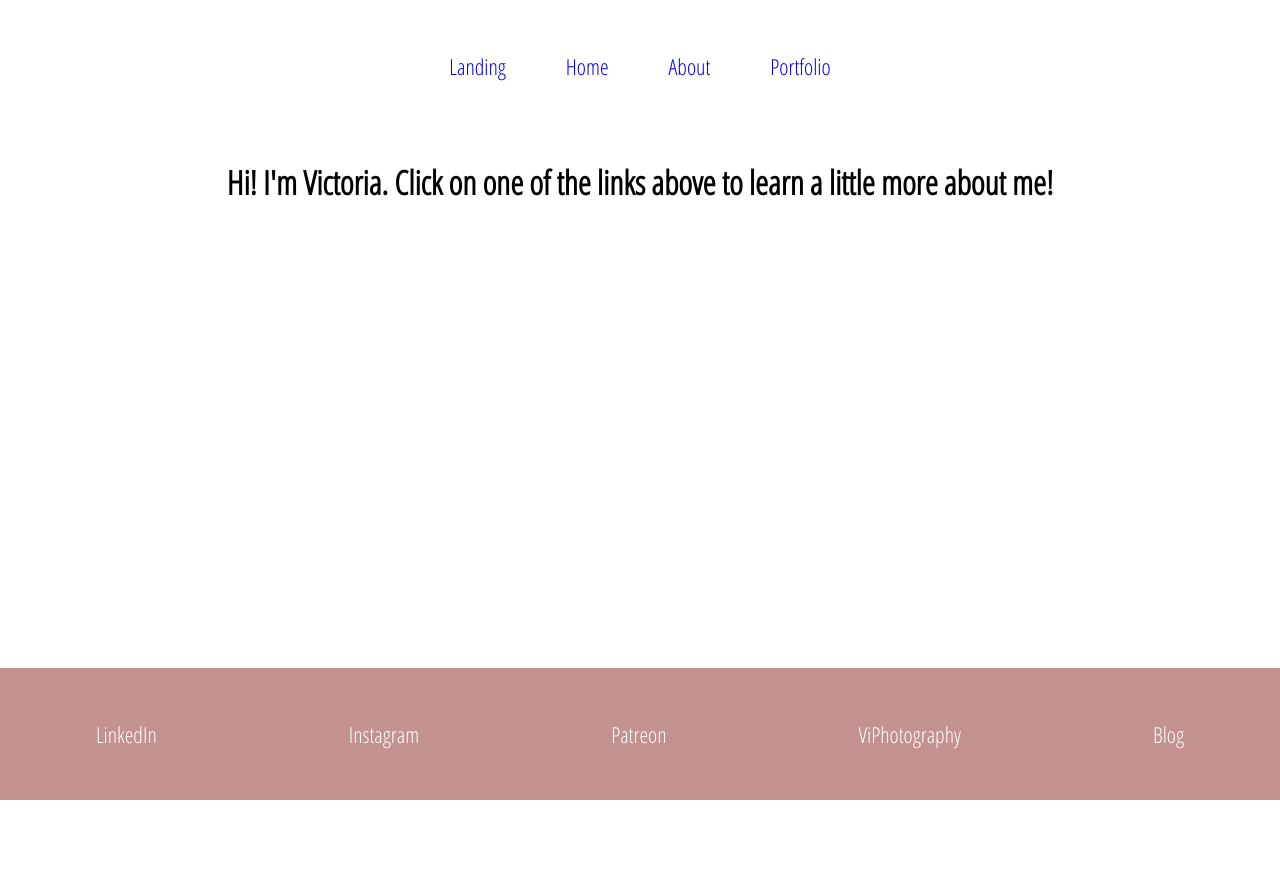
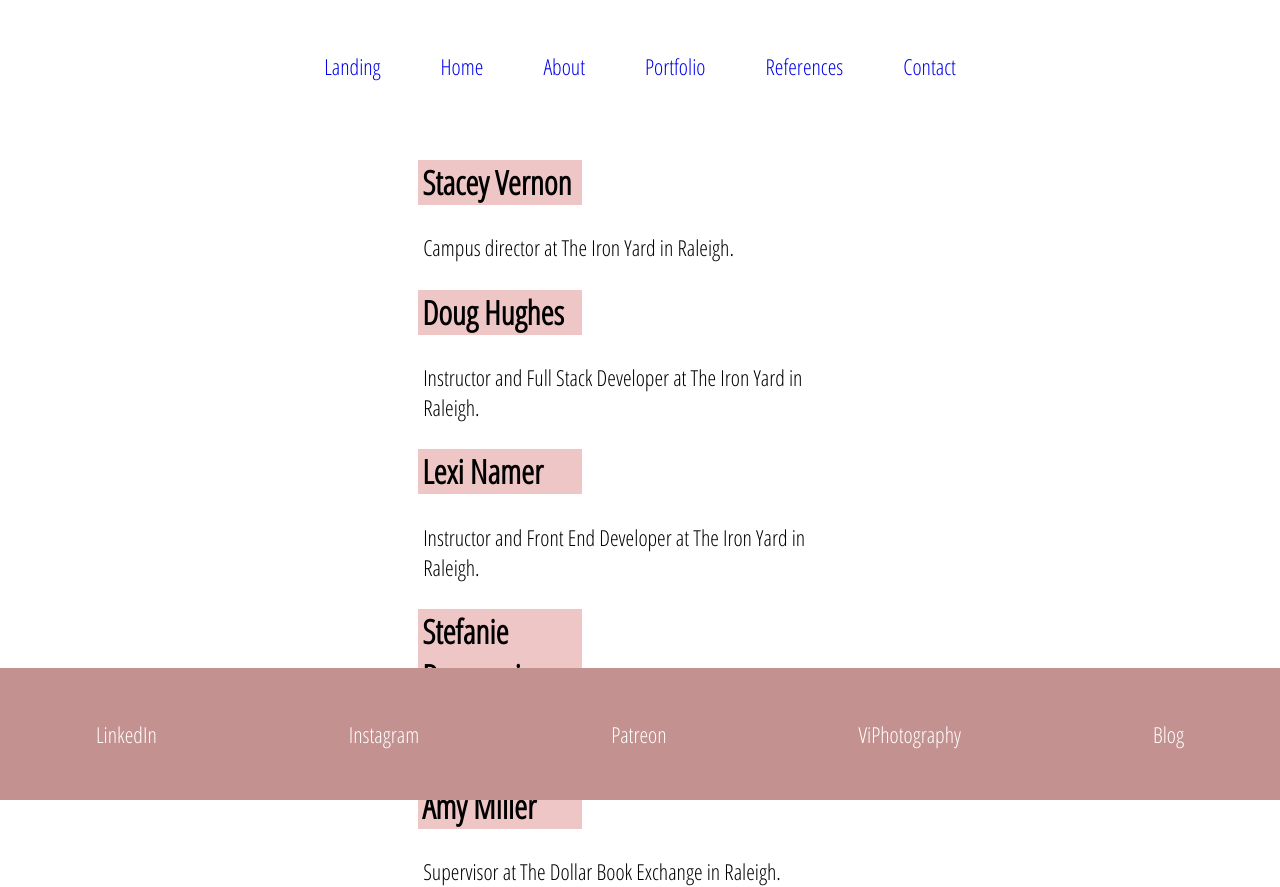
Before and after one commit to victoriarainc/portfolioapp, a React (Create React App) app: page /references in a window 1280 px wide. Before the commit the page ends 800 px from the top, so only its background shows below. Built offline with nearby package versions, Linux system fonts and the light colour scheme.

Commit message:
refactoring to include contact and references +linked in index and BaseLayout

```diff
--- a/src/components/BaseLayout.js
+++ b/src/components/BaseLayout.js
@@ -12,6 +12,8 @@ export default class BaseLayout extends Component {
           <div className="link"><Link to="/home">Home</Link></div>
           <div className="link"><Link to="/about">About</Link></div>
           <div className="link"><Link to="/portfolio">Portfolio</Link></div>
+          <div className="link"><Link to="/references">References</Link></div>
+          <div className="link"><Link to="/contact">Contact</Link></div>
         </header>
         <section className="body">
         {this.props.children}
--- a/src/components/Contact.js
+++ b/src/components/Contact.js
@@ -1 +1,14 @@
 import React, { Component } from 'react';
+
+export default class About extends Component {
+  constructor(props) {
+    super(props)
+  }
+  render () {
+    return (
+      <section>
+
+      </section>
+    )
+  }
+}
--- a/src/components/References.js
+++ b/src/components/References.js
@@ -1 +1,29 @@
 import React, { Component } from 'react';
+
+export default class About extends Component {
+  constructor(props) {
+    super(props)
+  }
+  render () {
+    return (
+      <section>
+
+        <h2>Stacey Vernon</h2>
+        <p>Campus director at The Iron Yard in Raleigh.</p>
+
+        <h2>Doug Hughes</h2>
+        <p>Instructor and Full Stack Developer at The Iron Yard in Raleigh.</p>
+
+        <h2>Lexi Namer</h2>
+        <p>Instructor and Front End Developer at The Iron Yard in Raleigh.</p>
+
+        <h2>Stefanie Despagni</h2>
+        <p>Manager at Paper Source in Raleigh.</p>
+
+        <h2>Amy Miller</h2>
+        <p>Supervisor at The Dollar Book Exchange in Raleigh.</p>
+
+      </section>
+    )
+  }
+}
--- a/src/index.js
+++ b/src/index.js
@@ -17,11 +17,15 @@ import About from './components/About';
 import Home from './components/Home';
 import Portfolio from './components/Portfolio';
 import BaseLayout from './components/BaseLayout';
+import Contact from './components/Contact';
+import References from './components/References';
 
 ReactDOM.render(
   <BrowserRouter>
     <BaseLayout>
       <Switch>
+        <Route path="/references" component={References} />
+        <Route path="/contact" component={Contact} />
         <Route path="/about" component={About} />
         <Route path="/portfolio" component={Portfolio} />
         <Route path="/home" component={Home} />
```
